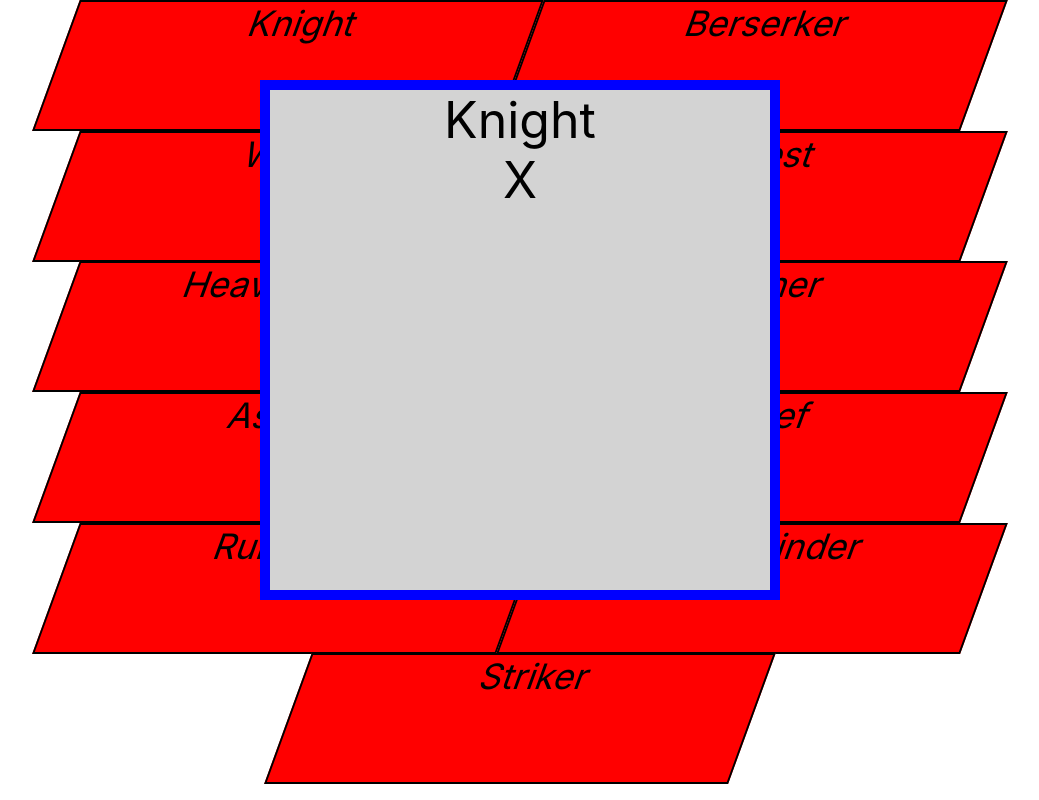
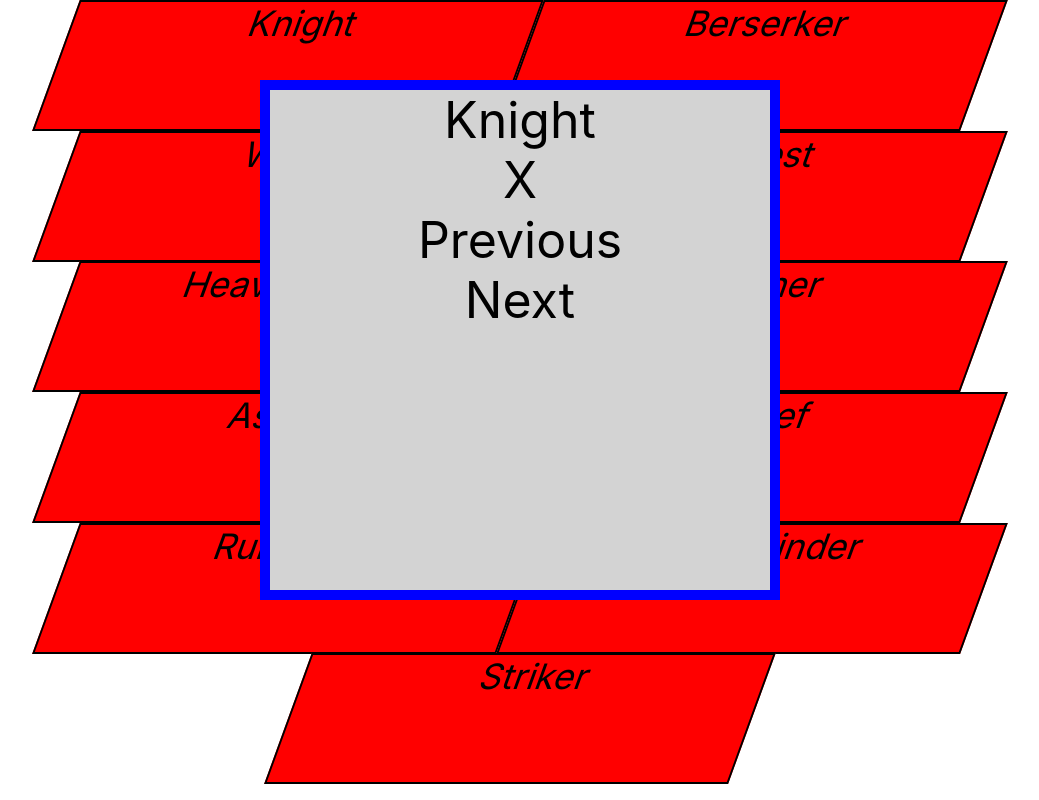
Before and after one commit to ericwhited/JoddyHarborReact2, a React (Create React App) app: page / in a window 1280 px wide. Both pictures are taken after a click on the element "Knight". Shown: the whole page, without its empty margins (120-1159 px from the left). Built offline with nearby package versions, Linux system fonts and the light colour scheme.

Commit message:
started working on the infocard changing with arrow click to the next job

```diff
--- a/src/App.js
+++ b/src/App.js
@@ -15,8 +15,6 @@ class App extends Component {
       showInfoCard: true,
       characterCardSelected: name
     });
-    console.log("showInfoCardHandler Worked!");
-    console.log(this.state.characterCardSelected);
   };
 
   hideInfoCardHandler = () => {
@@ -37,6 +35,7 @@ class App extends Component {
           <InfoCard
             jobName={this.state.characterCardSelected}
             hideInfoCard={this.hideInfoCardHandler}
+            showInfoCard={this.showInfoCardHandler}
           />
         </div>
       );
@@ -71,4 +70,7 @@ class App extends Component {
   }
 }
 
+// When clicking the next arrow on the infoCard .. fire the same event handler once u click on
+// any of the CharacterCard components. figure out how to advance it to the next character in the index
+
 export default App;
--- a/src/Components/InfoCard.js
+++ b/src/Components/InfoCard.js
@@ -1,6 +1,6 @@
 import React from "react";
 
-const InfoCard = ({ jobName, hideInfoCard }) => {
+const InfoCard = ({ jobName, hideInfoCard, showInfoCard }) => {
   return (
     <div
       style={{
@@ -21,6 +21,8 @@ const InfoCard = ({ jobName, hideInfoCard }) => {
       <div className="closeButton" onClick={hideInfoCard}>
         X
       </div>
+      <div>Previous</div>
+      <div onClick={showInfoCard}>Next</div>
     </div>
   );
 };
```
